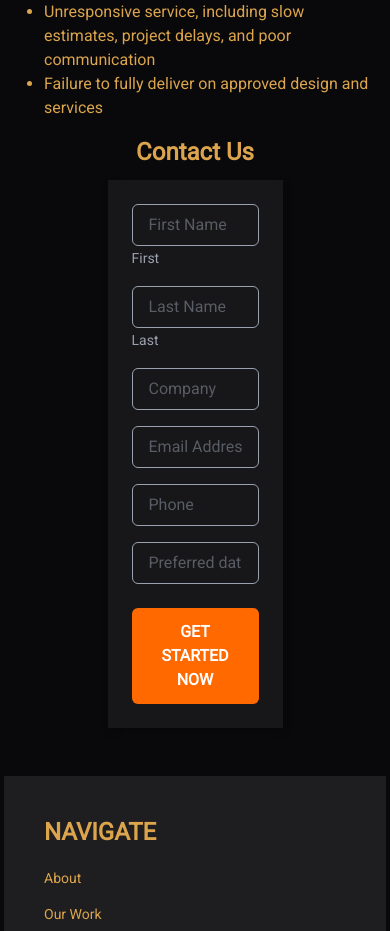
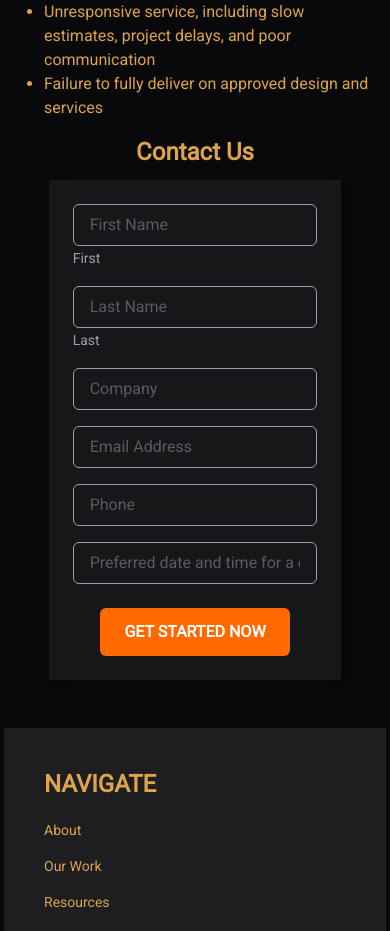
Before and after one commit to JGuzman87/divinitas, a Next.js app: page /about in a window 390 px wide. Shown: the part 780-1711 px from the top of the page. Built offline with nearby package versions, Linux system fonts and the light colour scheme.

Commit message:
changed size of form

```diff
--- a/app/about/page.js
+++ b/app/about/page.js
@@ -45,7 +45,7 @@ const AboutPage = () => {
           </li>
           <li>Failure to fully deliver on approved design and services</li>
         </ul>
-        <div className="flex flex-col max-w-1/2 self-center">
+        <div className="flex flex-col md:max-w-1/2 self-center">
           <h2 className="text-center">Contact Us</h2>
           <Form />
         </div>
```
